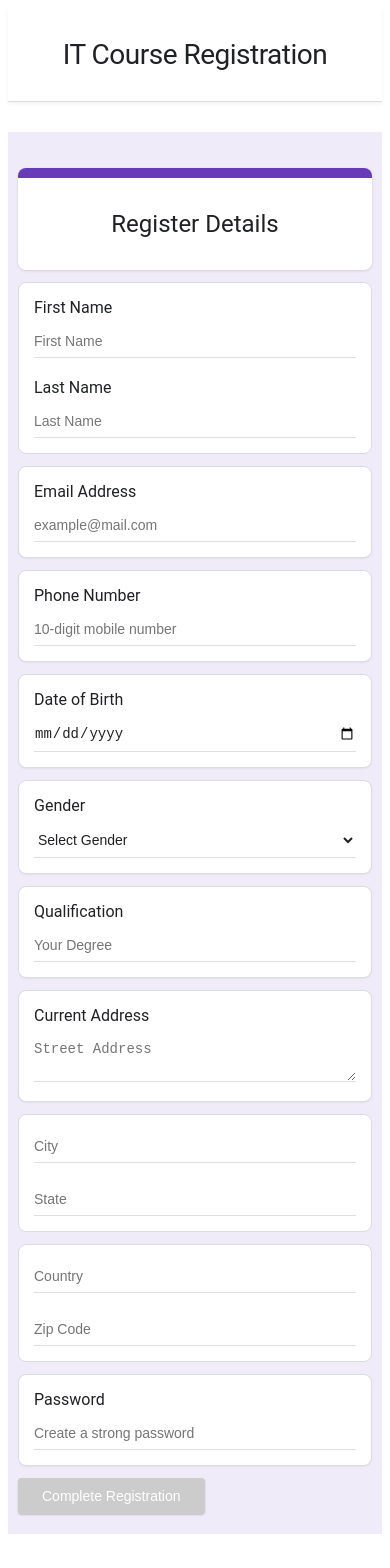
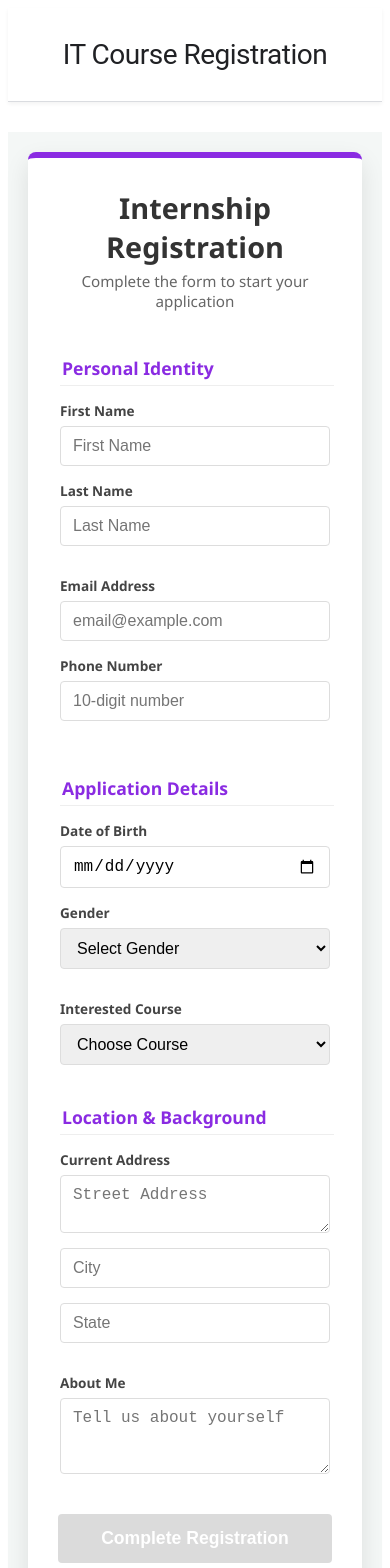
Before and after one commit to Sravanthi-koppadi/Registration_form, an Angular app: page /register in a window 390 px wide. Shown: the top 1568 px of the page. Before the commit the page ends 1542 px from the top, so only its background shows below. Built offline with nearby package versions, Linux system fonts and the light colour scheme; no server answers.

Commit message:
feat: added responsive registration form with IT courses

```diff
--- a/src/app/register/register.css
+++ b/src/app/register/register.css
@@ -1,137 +1,152 @@
-/* 1. Global Background */
-:host {
-  display: block;
-  background-color: #f0ebf8; /* Light lavender-grey */
+/* General Layout */
+.registration-wrapper {
+  background-color: #f4f7f6;
   min-height: 100vh;
-  padding: 20px 10px;
-  font-family: 'Roboto', 'Arial', sans-serif;
+  display: flex;
+  justify-content: center;
+  align-items: center;
+  padding: 20px;
+  font-family: 'Segoe UI', Tahoma, Geneva, Verdana, sans-serif;
 }
 
-/* 2. Main Wrapper */
-form {
-  max-width: 640px;
-  margin: 0 auto;
+.form-container {
+  background: white;
+  width: 100%;
+  max-width: 650px;
+  border-radius: 8px;
+  box-shadow: 0 10px 25px rgba(0, 0, 0, 0.1);
+  border-top: 6px solid blueviolet; /* Your requested theme color */
+  overflow: hidden;
 }
 
-/* 3. Header Styling (Purple Accent) */
-h1 {
-  background: white;
-  margin-bottom: 12px;
-  padding: 32px 16px; /* Increased top/bottom padding for a cleaner look */
-  border-radius: 8px;
-  border-top: 10px solid #673ab7; /* The Purple Accent Bar */
-
-  /* Centering Logic */
-  display: flex;
-  justify-content: center; /* Horizontally centers text */
-  align-items: center;     /* Vertically centers text */
-  text-align: center;      /* Ensures multi-line text is centered */
-
-  font-size: 32px;
-  font-weight: 400;
-  color: #202124;
-  box-shadow: 0 1px 3px rgba(0,0,0,0.12);
-
-  /* Makes sure it doesn't touch the edges on mobile */
-  width: 100%;
-  box-sizing: border-box;
+/* Header Styling */
+header {
+  padding: 30px 30px 10px;
+  text-align: center;
 }
 
-/* 4. The Card Layout */
-.form-group {
-  background: white;
-  border: 1px solid #dadce0;
-  border-radius: 8px;
-  padding: 24px;
-  margin-bottom: 12px;
-  box-shadow: 0 1px 2px rgba(0,0,0,0.05);
+.title {
+  color: #333;
+  margin: 0;
+  font-size: 1.8rem;
 }
 
-/* 5. Flexbox Row for side-by-side fields (First/Last name, City/State) */
-.form-row {
+.subtitle {
+  color: #666;
+  font-size: 0.95rem;
+  margin-top: 5px;
+}
+
+/* Form Elements */
+form {
+  padding: 20px 30px 30px;
+}
+
+fieldset {
+  border: none;
+  padding: 0;
+  margin-bottom: 25px;
+}
+
+legend {
+  font-weight: 600;
+  color: blueviolet;
+  font-size: 1.1rem;
+  margin-bottom: 15px;
+  border-bottom: 1px solid #eee;
+  width: 100%;
+  padding-bottom: 5px;
+}
+
+/* Grid & Responsiveness */
+.row {
   display: flex;
   gap: 20px;
-  background: white;
-  border: 1px solid #dadce0;
-  border-radius: 8px;
-  padding: 24px;
-  margin-bottom: 12px;
+  margin-bottom: 15px;
 }
 
-.form-row .form-group {
+.group {
+  display: flex;
+  flex-direction: column;
   flex: 1;
-  padding: 0;
-  margin-bottom: 0;
-  border: none;
-  box-shadow: none;
+  margin-bottom: 15px;
 }
 
-/* 6. Input Styling */
+/* Mobile Responsiveness for Rows */
+@media (max-width: 480px) {
+  .row {
+    flex-direction: column;
+    gap: 0;
+  }
+}
+
+/* Inputs, Selects, and Textareas */
 label {
-  display: block;
-  font-size: 16px;
-  color: #202124;
-  margin-bottom: 8px;
+  font-size: 0.85rem;
+  font-weight: 600;
+  margin-bottom: 6px;
+  color: #444;
 }
 
 input, select, textarea {
+  padding: 10px 12px;
+  border: 1px solid #ddd;
+  border-radius: 4px;
+  font-size: 1rem;
+  transition: border-color 0.2s;
   width: 100%;
-  border: none;
-  border-bottom: 1px solid #e0e0e0;
-  padding: 8px 0;
-  font-size: 14px;
-  outline: none;
-  background: transparent;
-  color: #202124;
+  box-sizing: border-box; /* Ensures padding doesn't break width */
 }
 
 input:focus, select:focus, textarea:focus {
-  border-bottom: 2px solid #673ab7;
+  outline: none;
+  border-color: blueviolet;
+  box-shadow: 0 0 0 2px rgba(138, 43, 226, 0.1);
 }
 
-/* 7. Error States */
-/* Highlight the card border if there is an error inside */
-.form-group:has(.error), .form-row:has(.error) {
-  border: 1px solid #d93025;
+/* Error Messages */
+.err {
+  color: #d93025;
+  font-size: 0.75rem;
+  margin-top: 4px;
 }
 
-.error {
-  color: #d93025;
-  font-size: 12px;
-  margin-top: 8px;
-  display: block;
+/* Visually Hidden (for City/State labels) */
+.visually-hidden {
+  position: absolute;
+  width: 1px;
+  height: 1px;
+  padding: 0;
+  margin: -1px;
+  overflow: hidden;
+  clip: rect(0, 0, 0, 0);
+  border: 0;
 }
 
-/* 8. The Submit Button */
-button[type="submit"] {
-  background-color: #673ab7;
+/* Button Styling */
+footer {
+  margin-top: 10px;
+}
+
+.submit-btn {
+  background-color: blueviolet;
   color: white;
   border: none;
-  padding: 10px 24px;
+  padding: 14px 20px;
+  width: 100%;
   border-radius: 4px;
-  font-size: 14px;
-  font-weight: 500;
+  font-size: 1.1rem;
+  font-weight: 600;
   cursor: pointer;
-  box-shadow: 0 1px 2px rgba(0,0,0,0.2);
-  transition: background 0.2s;
+  transition: background 0.3s ease;
 }
 
-button:hover:not(:disabled) {
-  background-color: #512da8;
+.submit-btn:hover:not(:disabled) {
+  background-color: #6a1bbd;
 }
 
-button:disabled {
-  background-color: #cccccc;
+.submit-btn:disabled {
+  background-color: #ccc;
   cursor: not-allowed;
+  opacity: 0.7;
 }
-
-/* 9. Responsive "Magic" */
-@media (max-width: 500px) {
-  .form-row {
-    flex-direction: column;
-    padding: 15px;
-  }
-
-  h1 { font-size: 24px; }
-  .form-group { padding: 15px; }
-}
--- a/src/app/register/register.html
+++ b/src/app/register/register.html
@@ -1,88 +1,117 @@
-<form [formGroup]="profileForm" (ngSubmit)="submitdata(profileForm.value)">
-  <h1>Register Details</h1>
+<main class="registration-wrapper">
+  <section class="form-container">
 
-  <div class="form-row">
-    <div class="form-group">
-      <label>First Name</label>
-      <input type="text" placeholder="First Name" formControlName="firstName">
-      <span class="error" *ngIf="firstName?.invalid && firstName?.touched">Required (min 2 chars)</span>
+    <header>
+      <h1 class="title">Internship Registration</h1>
+      <p class="subtitle">Complete the form to start your application</p>
+    </header>
+
+    <form [formGroup]="profileForm" (ngSubmit)="submitdata(profileForm.getRawValue())">
+
+      <fieldset>
+        <legend>Personal Identity</legend>
+
+        <div class="row">
+          <div class="group">
+            <label for="firstName">First Name</label>
+            <input type="text" id="firstName" formControlName="firstName" placeholder="First Name">
+            <small class="err" *ngIf="firstName.invalid && firstName.touched">Required (min 2)</small>
           </div>
-
-    <div class="form-group">
-      <label>Last Name</label>
-      <input type="text" placeholder="Last Name" formControlName="lastName">
-      <span class="error" *ngIf="lastName?.invalid && lastName?.touched">Last name is required</span>
+          <div class="group">
+            <label for="lastName">Last Name</label>
+            <input type="text" id="lastName" formControlName="lastName" placeholder="Last Name">
+            <small class="err" *ngIf="lastName.invalid && lastName.touched">Required</small>
           </div>
         </div>
 
-  <div class="form-group">
-    <label>Email Address</label>
-    <input type="email" placeholder="example@mail.com" formControlName="email">
-    <span class="error" *ngIf="email?.invalid && email?.touched">Valid email is required</span>
+        <div class="row">
+          <div class="group">
+            <label for="email">Email Address</label>
+            <input type="email" id="email" formControlName="email" placeholder="email@example.com">
           </div>
+          <div class="group">
+            <label for="phone">Phone Number</label>
+            <input type="tel" id="phone" formControlName="phone" placeholder="10-digit number">
+          </div>
+        </div>
+      </fieldset>
 
-  <div class="form-group">
-    <label>Phone Number</label>
-    <input type="tel" placeholder="10-digit mobile number" formControlName="phone">
-    <span class="error" *ngIf="phone?.invalid && phone?.touched">Enter a valid 10-digit number</span>
+      <fieldset>
+        <legend>Application Details</legend>
+
+        <div class="row">
+          <div class="group">
+            <label for="dob">Date of Birth</label>
+            <input type="date" id="dob" formControlName="dob">
           </div>
-
-  <div class="form-group">
-    <label>Date of Birth</label>
-    <input type="date" formControlName="dob">
-    <span class="error" *ngIf="dob?.invalid && dob?.touched">Please select your birthday</span>
-  </div>
-
-  <div class="form-group">
-    <label>Gender</label>
-    <select formControlName="gender" class="custom-select">
+          <div class="group">
+            <label for="gender">Gender</label>
+            <select id="gender" formControlName="gender">
               <option value="">Select Gender</option>
               <option value="male">Male</option>
               <option value="female">Female</option>
               <option value="other">Other</option>
             </select>
-    <span class="error" *ngIf="gender?.invalid && gender?.touched">Please select a gender</span>
-  </div>
-
-  <div class="form-group">
-    <label>Qualification</label>
-    <input type="text" placeholder="Your Degree" formControlName="qualification">
-    <span class="error" *ngIf="qualification?.invalid && qualification?.touched">Qualification is required</span>
-  </div>
-
-  <div class="form-group">
-    <label>Current Address</label>
-    <textarea placeholder="Street Address" formControlName="address" rows="2"></textarea>
-    <span class="error" *ngIf="address?.invalid && address?.touched">Address is required</span>
-  </div>
-
-  <div class="form-row">
-    <div class="form-group">
-      <input type="text" placeholder="City" formControlName="city">
-      <span class="error" *ngIf="city?.invalid && city?.touched">Required</span>
-    </div>
-    <div class="form-group">
-      <input type="text" placeholder="State" formControlName="state">
-      <span class="error" *ngIf="state?.invalid && state?.touched">Required</span>
           </div>
         </div>
 
-  <div class="form-row">
-    <div class="form-group">
-      <input type="text" placeholder="Country" formControlName="country">
-      <span class="error" *ngIf="country?.invalid && country?.touched">Required</span>
+        <div class="group">
+          <label for="course">Interested Course</label>
+          <select id="course" formControlName="course">
+            <option value="">Choose Course</option>
+            <option value="java">Java Development</option>
+            <option value="angular">Angular Pro</option>
+            <option value="gen-ai">Generative AI & LLM Engineering</option>
+      <option value="data-science">Data Science & Predictive Analytics</option>
+      <option value="machine-learning">Machine Learning Operations (MLOps)</option>
+      <option value="data-analytics">Business Intelligence & Data Visualization</option>
+      <option value="aws-cloud">AWS Cloud Architecture</option>
+      <option value="devops">DevOps & Platform Engineering</option>
+      <option value="cyber-security">Cybersecurity & Ethical Hacking</option>
+      <option value="azure-solutions">Microsoft Azure Solutions</option>
+      <option value="ui-ux">UI/UX Design with AI Tools</option>
+      <option value="digital-marketing">Digital Marketing & Growth Hacking</option>
+      <option value="product-mgmt">Product Management</option>
+      <option value="java-fullstack">Java Full-Stack Development</option>
+      <option value="angular-pro">Angular Pro & Architecture</option>
+      <option value="mern-stack">MERN Stack (MongoDB, Express, React, Node)</option>
+      <option value="python-backend">Python Backend with Django/Flask</option>
+      <option value="mobile-app">Mobile App Dev (Flutter/React Native)</option>
+          </select>
         </div>
-    <div class="form-group">
-      <input type="text" placeholder="Zip Code" formControlName="zipCode">
-      <span class="error" *ngIf="zipCode?.invalid && zipCode?.touched">Required</span>
+      </fieldset>
+
+      <fieldset>
+        <legend>Location & Background</legend>
+
+        <div class="group">
+          <label for="address">Current Address</label>
+          <textarea id="address" formControlName="address" rows="2" placeholder="Street Address"></textarea>
+        </div>
+
+        <div class="row">
+          <div class="group">
+            <label for="city" class="visually-hidden">City</label>
+            <input type="text" id="city" placeholder="City" formControlName="city">
+          </div>
+          <div class="group">
+            <label for="state" class="visually-hidden">State</label>
+            <input type="text" id="state" placeholder="State" formControlName="state">
           </div>
         </div>
 
-  <div class="form-group">
-    <label>Password</label>
-    <input type="password" placeholder="Create a strong password" formControlName="password">
-    <span class="error" *ngIf="password?.invalid && password?.touched">Password must be 6+ characters</span>
+        <div class="group">
+          <label for="aboutMe">About Me</label>
+          <textarea id="aboutMe" formControlName="aboutMe" rows="3" placeholder="Tell us about yourself"></textarea>
         </div>
+      </fieldset>
 
-  <button type="submit" [disabled]="profileForm.invalid">Complete Registration</button>
+      <footer>
+        <button type="submit" class="submit-btn" [disabled]="profileForm.invalid">
+          Complete Registration
+        </button>
+      </footer>
+
     </form>
+  </section>
+</main>
--- a/src/app/register/register.ts
+++ b/src/app/register/register.ts
@@ -34,36 +34,39 @@ export class Register {
 
 // 1. Ensure the control is in the FormGroup
 profileForm = new FormGroup({
-  firstName: new FormControl('', [Validators.required, Validators.minLength(2)]),
-    lastName: new FormControl('', [Validators.required]),
-    email: new FormControl('', [Validators.required, Validators.email]),
-    password: new FormControl('', [Validators.required, Validators.minLength(6)]),
-    phone: new FormControl('', [Validators.required, Validators.pattern('^[0-9]{10}$')]),
-    dob: new FormControl('', [Validators.required]),
-    gender: new FormControl('', [Validators.required]),
-    qualification: new FormControl('', [Validators.required]),
-    address: new FormControl('', [Validators.required]),
-    city: new FormControl('', [Validators.required]),
-    state: new FormControl('', [Validators.required]),
-    country: new FormControl('', [Validators.required]),
-    zipCode: new FormControl('', [Validators.required]) // Make sure this is here!
-});
+  firstName: new FormControl<string>('', { nonNullable: true, validators: [Validators.required, Validators.minLength(2)] }),
+    lastName: new FormControl<string>('', { nonNullable: true, validators: [Validators.required] }),
+    email: new FormControl<string>('', { nonNullable: true, validators: [Validators.required, Validators.email] }),
+    password: new FormControl<string>('', { nonNullable: true, validators: [Validators.required, Validators.minLength(6)] }),
+    phone: new FormControl<string>('', { nonNullable: true, validators: [Validators.required, Validators.pattern('^[0-9]{10}$')] }),
+    dob: new FormControl<string>('', { nonNullable: true, validators: [Validators.required] }),
+    gender: new FormControl<AppUser['gender']>('', { nonNullable: true, validators: [Validators.required] }),
+    qualification: new FormControl<string>('', { nonNullable: true, validators: [Validators.required] }),
+    address: new FormControl<string>('', { nonNullable: true, validators: [Validators.required] }),
+    city: new FormControl<string>('', { nonNullable: true, validators: [Validators.required] }),
+    state: new FormControl<string>('', { nonNullable: true, validators: [Validators.required] }),
+    country: new FormControl<string>('', { nonNullable: true, validators: [Validators.required] }),
+    zipCode: new FormControl<string>('', { nonNullable: true, validators: [Validators.required] }),
+    aboutMe: new FormControl<string>(''),
+    course: new FormControl<string>('')
+    });
+    get firstName() { return this.profileForm.controls.firstName; }
+  get lastName() { return this.profileForm.controls.lastName; }
+  get email() { return this.profileForm.controls.email; }
+  get password() { return this.profileForm.controls.password; }
+  get phone() { return this.profileForm.controls.phone; }
+  get dob() { return this.profileForm.controls.dob; }
+  get gender() { return this.profileForm.controls.gender; }
+  get qualification() { return this.profileForm.controls.qualification; }
+  get address() { return this.profileForm.controls.address; }
+  get city() { return this.profileForm.controls.city; }
+  get state() { return this.profileForm.controls.state; }
+  get country() { return this.profileForm.controls.country; }
+  get zipCode() { return this.profileForm.controls.zipCode; }
+  get aboutMe() { return this.profileForm.controls.aboutMe; }
+  get course() { return this.profileForm.controls.course; }
 
-// 2. Add these Getters (This is what fixes the error)
-get firstName() { return this.profileForm.get('firstName'); }
-  get lastName() { return this.profileForm.get('lastName'); }
-  get email() { return this.profileForm.get('email'); }
-  get password() { return this.profileForm.get('password'); }
-  get phone() { return this.profileForm.get('phone'); }
-  get dob() { return this.profileForm.get('dob'); }
-  get gender() { return this.profileForm.get('gender'); }
-  get qualification() { return this.profileForm.get('qualification'); }
-  get address() { return this.profileForm.get('address'); }
-  get city() { return this.profileForm.get('city'); }
-  get state() { return this.profileForm.get('state'); }
-  get country() { return this.profileForm.get('country'); }
-  get zipCode() { return this.profileForm.get('zipCode'); }
-   // Change 'user: User' to 'user: any' to satisfy the HTML compiler
+
   submitdata(user: any) {
     if (this.profileForm.valid) {
       this.product.saveUsers(user).subscribe({
```
Also changed, not shown: src/app/interfaces/User.ts (+6 -3 lines). Lines whose indentation alone changed are shown as unchanged.
